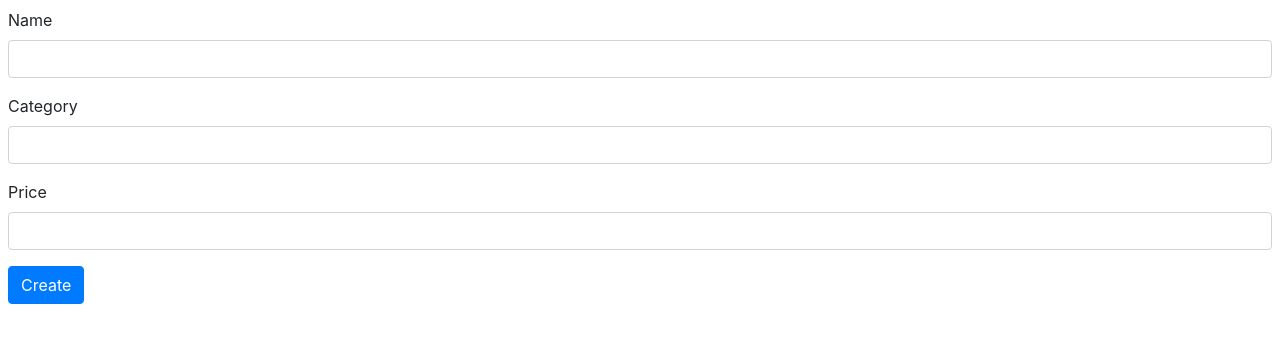
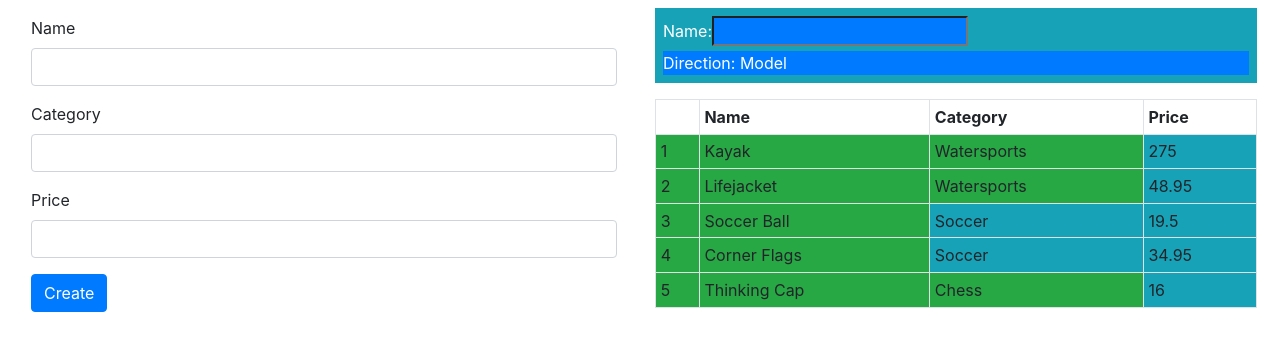
Before and after one commit to saymonset/angular6book, an Angular app: page / in a window 1280 px wide. Shown: the top 350 px of the page. Built offline with nearby package versions, Linux system fonts and the light colour scheme.

Commit message:
Creating attributes directives. change value from directives Chapter 15.

```diff
--- a/src/app/app.component.ts
+++ b/src/app/app.component.ts
@@ -32,6 +32,7 @@
 
 		addProduct(p: Product) {
 			console.log("New Product: " + this.jsonProduct);
+			this.model.saveProduct(p);
 		}
 
 
--- a/src/app/app.module.ts
+++ b/src/app/app.module.ts
@@ -1,13 +1,16 @@
 import { BrowserModule } from '@angular/platform-browser';
 import { NgModule } from '@angular/core';
 import { FormsModule, ReactiveFormsModule } from "@angular/forms";
+import { PaAttrDirective } from "./attr.directive";
+import { PaModel } from "./twoway.directive";
 
 import { AppComponent } from './app.component';
 
 @NgModule({
   declarations: [
-    AppComponent
-  ],
+    AppComponent,
+    PaAttrDirective,
+    PaModel],
   imports: [
     BrowserModule, FormsModule, ReactiveFormsModule],
   providers: [],
--- /dev/null
+++ b/src/app/attr.directive.ts
@@ -0,0 +1,47 @@
+import { Directive, ElementRef, Attribute, Input, SimpleChange, Output, EventEmitter, HostListener, HostBinding } from "@angular/core";
+import { Product } from "./product.model";
+@Directive({
+	selector: "[pa-attr]",
+})
+export class PaAttrDirective {
+
+
+
+
+	/*constructor(private element: ElementRef) {
+			this.element.nativeElement.addEventListener("click", e => {
+				if (this.product != null) {
+					this.click.emit(this.product.category);
+				}
+			});
+	}*/
+
+		@Input("pa-attr")
+		@HostBinding("class")
+		bgClass: string;
+
+		@Input("pa-product")
+		product: Product;
+
+		@Output("pa-category")
+		click = new EventEmitter<string>();
+
+		@HostListener("click")
+		triggerCustomEvent() {
+			if (this.product != null) {
+				this.click.emit(this.product.category);
+			}
+		}
+
+
+	/*	ngOnChanges(changes: {[property: string]: SimpleChange }) {
+					let change = changes["bgClass"];
+					let classList = this.element.nativeElement.classList;
+					if (!change.isFirstChange() && classList.contains(change.previousValue)) {
+						classList.remove(change.previousValue);
+						}
+						if (!classList.contains(change.currentValue)) {
+							classList.add(change.currentValue);
+						}
+		}*/
+}
--- a/src/app/template.html
+++ b/src/app/template.html
@@ -3,7 +3,8 @@
 	input.ng-dirty.ng-valid { border: 2px solid #6bc502 }
 </style>
 
-
+  <div class="row m-2">
+   <div class="col-6">
     <form class="m-2" novalidate [formGroup]="form" (ngSubmit)="submitForm(form)">
 		<div class="bg-danger text-white p-2 mb-2" *ngIf="formSubmitted && form.invalid">
 		  		There are problems with the form
@@ -35,3 +36,32 @@
 				[class.btn-secondary]="formSubmitted && form.invalid">
      			Create</button>
 	</form>
+	</div>
+	 <div class="col-6">
+
+
+
+		<div class="form-group bg-info text-white p-2">
+			<label>Name:</label>
+			<input class="bg-primary text-white" [(paModel)]="newProduct.name"
+				#paModel="paModel" />
+			<div class="bg-primary text-white">Direction: {{paModel.direction}}</div>
+		</div>
+
+		<table class="table table-sm table-bordered table-striped">
+			<tr><th></th><th>Name</th><th>Category</th><th>Price</th></tr>
+			<tr *ngFor="let item of getProducts(); let i = index"
+				[pa-attr]="getProducts().length < 6 ? 'bg-success' : 'bg-warning'"
+				[pa-product]="item" (pa-category)="newProduct.category=$event">
+				<td>{{i + 1}}</td>
+				<td>{{item.name}}</td>
+				 <td [pa-attr]="item.category == 'Soccer' ? 'bg-info' : null">
+					{{item.category}}
+				</td>
+				<td [pa-attr]="'bg-info'">{{item.price}}</td>
+
+
+			</tr>
+		</table>
+	</div>
+</div>
--- /dev/null
+++ b/src/app/twoway.directive.ts
@@ -0,0 +1,36 @@
+import { Input, Output, EventEmitter, Directive,
+		HostBinding, HostListener, SimpleChange } from "@angular/core";
+
+	@Directive({
+		selector: "input[paModel]",
+		exportAs: "paModel"
+	})
+
+	export class PaModel {
+
+		    direction: string = "None";
+
+			@Input("paModel")
+			modelProperty: string;
+
+			@HostBinding("value")
+			fieldValue: string = "";
+
+			ngOnChanges(changes: { [property: string]: SimpleChange }) {
+			let change = changes["modelProperty"];
+				if (change.currentValue != this.fieldValue) {
+					this.fieldValue = changes["modelProperty"].currentValue || "";
+					this.direction = "Model";
+				}
+			}
+
+			@Output("paModelChange")
+			update = new EventEmitter<string>();
+
+			@HostListener("input", ["$event.target.value"])
+			updateValue(newValue: string) {
+				this.fieldValue = newValue;
+				this.update.emit(newValue);
+				this.direction = "Element";
+			}
+}
```
